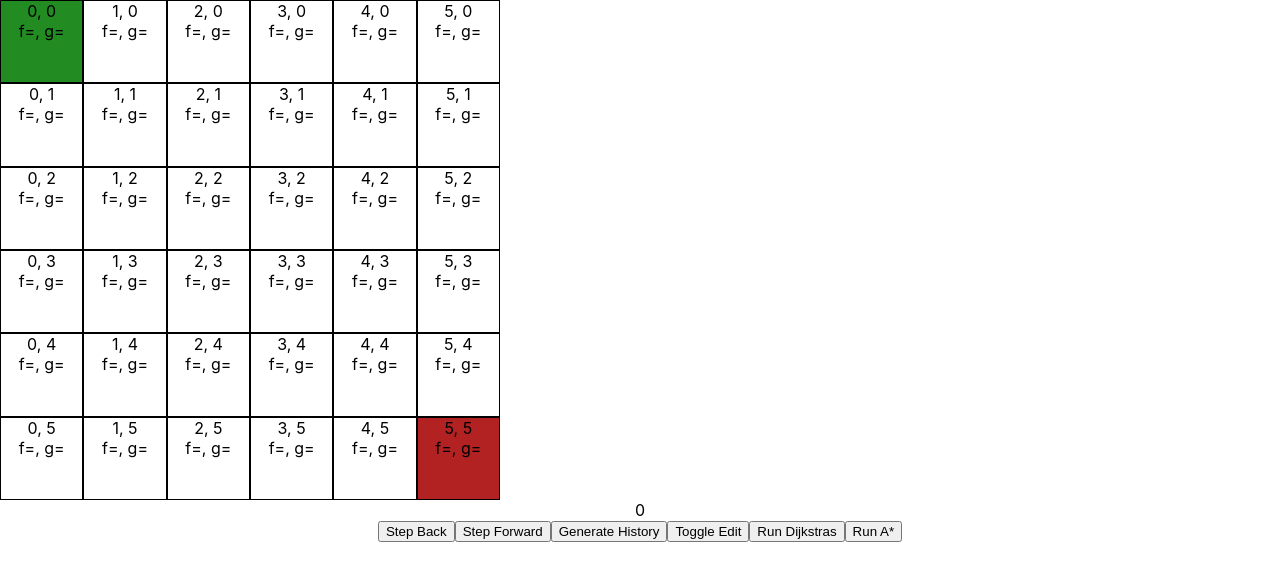
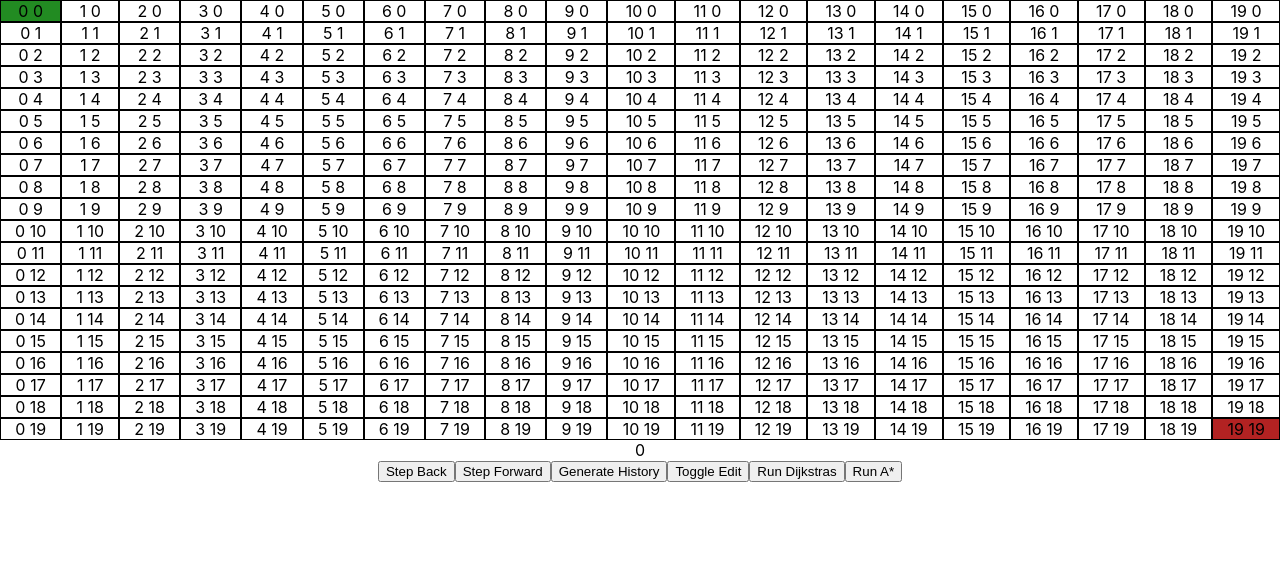
Before and after one commit to malmgrens4/PathFinding, a React (Create React App) app: page / in a window 1280 px wide. Shown: the top 580 px of the page. Built offline with nearby package versions, Linux system fonts and the light colour scheme.

Commit message:
Dynamic Wall Placement and start and goal movement

```diff
--- a/src/UnweightedGraph/Unweighted.tsx
+++ b/src/UnweightedGraph/Unweighted.tsx
@@ -4,12 +4,14 @@ import { connect } from 'react-redux'
 import {setIsEdit, setUnweightedGraphHistory, setUnweightedGraphNode} from "../actions";
 import {aStar} from "../a_star/aStar";
 
-const GraphNode = styled.div`
+const GraphNodeContainer = styled.div`
   display: flex;
   flex-flow: column;
   flex-grow: 1;
   border: solid 1px black;
-
+  & * {
+    pointer-events: none;
+  }
   &.isWall {
     background-color: #282c34;
   }
@@ -51,22 +53,78 @@ const GraphRow = styled.div`
 const Graph = styled.div`
   display: flex;
   flex-flow: column;
-  width: 500px;
-  height: 500px;
+  width: 100%;
+  height: 100%;
 `
 
 type UnweightedGraphProps = {
-    onNodeClick: (node: any) => void
+    updateNode: (node: any) => void
     unwGraph: any
     unwGraphHistory: any
     isEdit: boolean
     setEdit: (isEdit: boolean) => void
     setUnwGraphHistory: (history: any[]) => void
 }
-const UnwGraphComponent = ({onNodeClick, setUnwGraphHistory, unwGraph,
+
+
+const getDeepCopyGraph = (graph: any) => {
+    return graph.slice().map((row: any) => {
+        return row.slice().map((node: any) => {
+            let target = JSON.parse(JSON.stringify(node))
+            return target
+        })
+    })
+}
+
+interface IGraphNode {
+    node: any
+    text: string
+    onClick: any
+    onDragStart: any
+    onDragEnter: any
+    onDragLeave: any
+    onDrop: any
+    draggable: boolean
+    onDragOver: any
+}
+
+class GraphNode extends React.PureComponent<IGraphNode, IGraphNode> {
+
+    // shouldComponentUpdate(nextProps: Readonly<any>, nextState: Readonly<any>, nextContext: any): boolean {
+    //     if(!!nextState){
+    //         return nextProps.node != nextState.node
+    //     }
+    //     return true
+    // }
+
+    render() {
+        return(
+            <GraphNodeContainer
+                                onClick={this.props.onClick}
+                                onDragStart={this.props.onDragStart}
+                                onDragEnter={this.props.onDragEnter}
+                                onDragLeave={this.props.onDragLeave}
+                                onDrop={this.props.onDrop}
+                                className={Object.keys(this.props.node).filter(key => this.props.node[key]).join(" ")}
+                                onDragOver={this.props.onDragOver}
+                                draggable>
+                {this.props.text}
+            </GraphNodeContainer>
+        )
+    }
+
+}
+
+
+
+const UnwGraphComponent = ({updateNode, setUnwGraphHistory, unwGraph,
                                unwGraphHistory, isEdit, setEdit}: UnweightedGraphProps) => {
 
     const [index, setIndex] = useState(0)
+    const [draggedNode, setDraggedNode] = useState()
+    const [startNode, setStartNode] = useState({x: 0, y:0})
+    const [goalNode, setGoalNode] = useState({x: 5, y:5})
+    const [graph, setGraph] = useState()
 
     const toggleIsWall = (node: any) => {
         let newNode = node
@@ -81,16 +139,61 @@ const UnwGraphComponent = ({onNodeClick, setUnwGraphHistory, unwGraph,
         return unwGraphHistory[index]
     }
 
+    const handleDragEnter = (node: any) => {
+        if(!!draggedNode){
+            if(draggedNode.isGoal) {
+                node['isGoal'] = true
+            }
+            else {
+                if (draggedNode.isStart) {
+                    node['isStart'] = true
+                }
+                else {
+                    if (draggedNode.isWall || !draggedNode.isWall) {
+                        node.isWall = !draggedNode.isWall
+                    }
+                }
+            }
+            updateNode(node)
+        }
+    }
 
-    const onNodeSelect = () => {
-        // mouse still down
-        // are you on the start or goal node?
-        // if yes I want to start dragging whichever node it is
-        // set a state that lets the view know to set the node state on mouse over (and reset on mouse exit)
+    const handleDragLeave = (node: any) => {
+        if(!!draggedNode){
+            if(draggedNode.isGoal) {
+                node['isGoal'] = false
+            }
+            else if(draggedNode.isStart) {
+                node['isStart'] = false
+            }
+        }
+        updateNode(node)
+    }
 
+    const handleDrop = (node: any) => {
+        console.log(`${node.x} ${node.y}`)
+        if(!!draggedNode) {
+            if (draggedNode.isGoal) {
+                draggedNode.isGoal = false
+                node.isGoal = true
+                setGoalNode(node)
+            }
+            if (draggedNode.isStart) {
+                draggedNode.isStart = false
+                node.isStart = true
+                setStartNode(node)
+            }
+        }
+        setDraggedNode(undefined)
+        updateNode(node)
+        updateNode(draggedNode)
+        // this is when we update all the nodes we touched
 
-        // did you start dragging?
-        //
+    }
+
+    const onDragOver = (event: any) => {
+        event.stopPropagation();
+        event.preventDefault();
     }
 
     return (
@@ -100,16 +203,17 @@ const UnwGraphComponent = ({onNodeClick, setUnwGraphHistory, unwGraph,
                     return (<GraphRow key={i}>
                                 {row.map((node: any) => {
                                     return(
-                                        <GraphNode className={Object.keys(node).filter(key => node[key]).join(" ")}
+                                        <GraphNode
+                                                    node={node}
+                                                    text={`${node.x} ${node.y}`}
                                                    key={`${node.x} ${node.y}`}
-                                                   onClick={() => onNodeClick(toggleIsWall(node))}>
-                                                <div>
-                                                {node.x}, {node.y}
-                                                </div>
-                                                <div>
-                                                f={node.f}, g={node.g}
-                                                </div>
-                                        </GraphNode>
+                                                   onClick={() => updateNode(toggleIsWall(node))}
+                                                   onDragStart={() => {console.log("drag start"); setDraggedNode(node)}}
+                                                   onDragEnter={() => {handleDragEnter(node)}}
+                                                   onDragLeave={() => {handleDragLeave(node)}}
+                                                   onDrop={() => {handleDrop(node)}}
+                                                    onDragOver={onDragOver}
+                                                   draggable/>
                                     )
                                 })}
                             </GraphRow>)
@@ -118,14 +222,13 @@ const UnwGraphComponent = ({onNodeClick, setUnwGraphHistory, unwGraph,
             <div>{index}</div>
             <button onClick={() => setIndex(index - 1)}>Step Back</button>
             <button onClick={() => setIndex(index + 1)}>Step Forward</button>
-            <button onClick={() => setUnwGraphHistory(aStar({x: 0, y:0},{x: 5, y: 5}, unwGraph))}>Generate History</button>
+            <button onClick={() => setUnwGraphHistory(aStar(startNode, goalNode, unwGraph))}>Generate History</button>
             <button onClick={() => setEdit(!isEdit)}>Toggle Edit</button>
         </>
     )
 }
 
 const mapStateToProps = (state: any) => {
-    console.dir(state)
     return {
         unwGraph: state.unweightedGraph,
         unwGraphHistory: state.unweightedGraphHistory,
@@ -136,7 +239,7 @@ const mapStateToProps = (state: any) => {
 
 const mapDispatchToProps = (dispatch: any) => {
     return {
-        onNodeClick: (node: any) => {
+        updateNode: (node: any) => {
             dispatch(setUnweightedGraphNode(node))
         },
         setEdit: (isEdit: boolean) => {
--- a/src/a_star/aStar.js
+++ b/src/a_star/aStar.js
@@ -4,8 +4,8 @@ export const aStar = (start, goal, origGraph) => {
     graphHistory = []
     let graph = getDeepCopyGraph(origGraph)
 
-    let startNode = graph[start.x][start.y]
-    let goalNode = graph[goal.x][goal.y]
+    let startNode = graph[start.y][start.x]
+    let goalNode = graph[goal.y][goal.x]
     let openList = [startNode]
     let visitedList = []
     startNode.g = 0
--- a/src/reducers/graph.js
+++ b/src/reducers/graph.js
@@ -8,8 +8,8 @@ const SET_IS_EDIT = 'SET_IS_EDIT'
 
 
 
-let col = 6
-let row = 6
+let col = 20
+let row = 20
 const unwGraph = new Array(col)
 let start = {x: 0, y:0}
 let goal = {x: col - 1, y: row - 1}
```
